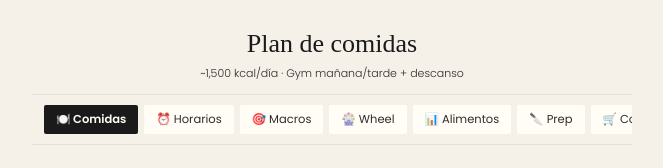
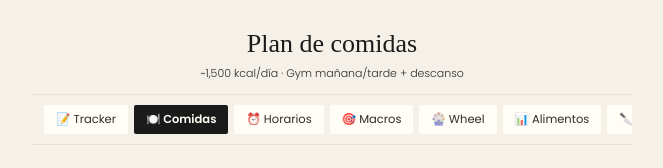
Before and after one commit to monik182/wellness-center, a React (Vite) app: page / in a window 1280 px wide. Shown: the top 168 px of the page, without its empty margins (308-971 px from the left). Built offline with nearby package versions, Linux system fonts and the light colour scheme; no server answers; a web font is replaced by a local one.

Commit message:
update nav order

```diff
--- a/src/components/Layout.tsx
+++ b/src/components/Layout.tsx
@@ -2,6 +2,7 @@ import { NavLink } from "react-router-dom";
 import { cn } from "@/lib/utils";
 
 const NAV = [
+  { to: "/calorie-tracker", label: "Tracker",   emoji: "📝" },
   { to: "/",                label: "Comidas",   emoji: "🍽️" },
   { to: "/schedule",        label: "Horarios",  emoji: "⏰" },
   { to: "/macro-targets",   label: "Macros",    emoji: "🎯" },
@@ -10,7 +11,6 @@ const NAV = [
   { to: "/prep",            label: "Prep",      emoji: "🔪" },
   { to: "/shopping",        label: "Compras",   emoji: "🛒" },
   { to: "/rules",           label: "Reglas",    emoji: "📏" },
-  { to: "/calorie-tracker", label: "Tracker",   emoji: "📝" },
 ];
 
 export default function Layout({ children }: { children: React.ReactNode }) {
```
